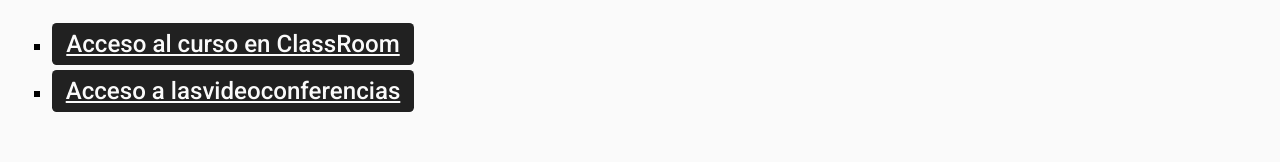
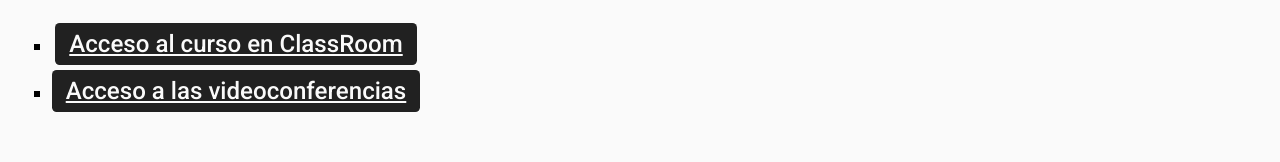
Before and after one commit to RonnyG2121/js-itgrarte-abr-2024, a plain HTML site: page index.html in a window 1280 px wide. Shown: the part 3471-3633 px from the top of the page. Drawn offline with Linux system fonts and the light colour scheme.

Commit message:
Corrigiendo errores

```diff
--- a/index.html
+++ b/index.html
@@ -126,7 +126,7 @@
                     <li><a href="https://classroom.google.com/c/Njc3NjUwODMwMzkz?cjc=mmaeelw" target="_blank"
                             role="button">Acceso al curso en ClassRoom</a></li>
                     <li><a href="https://meet.google.com/hfy-hmiy-ofx" target="_blank" role="button">Acceso a
-                            lasvideoconferencias</a></li>
+                            las videoconferencias</a></li>
                 </ul>
             </div>
             </article>
```
